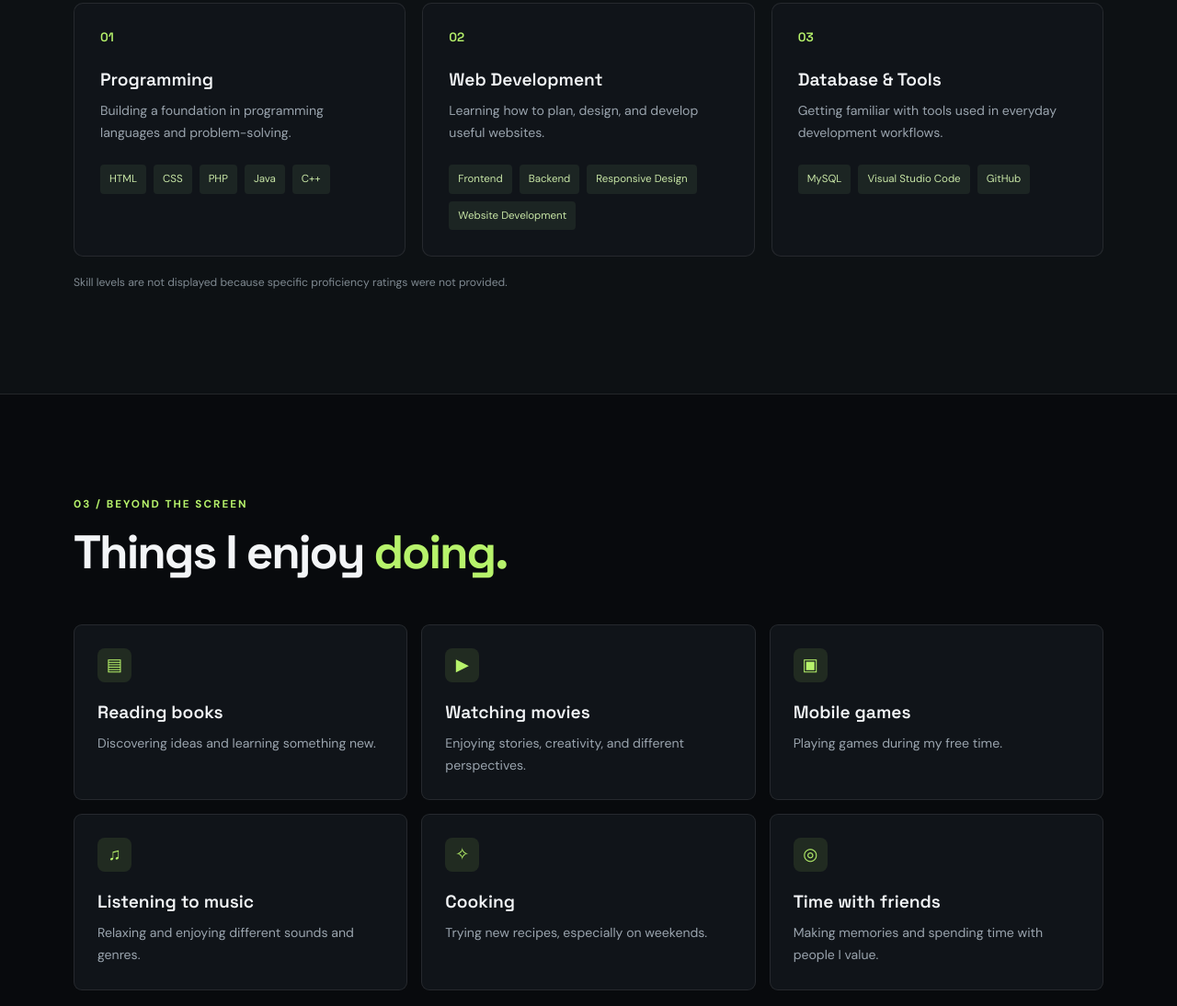
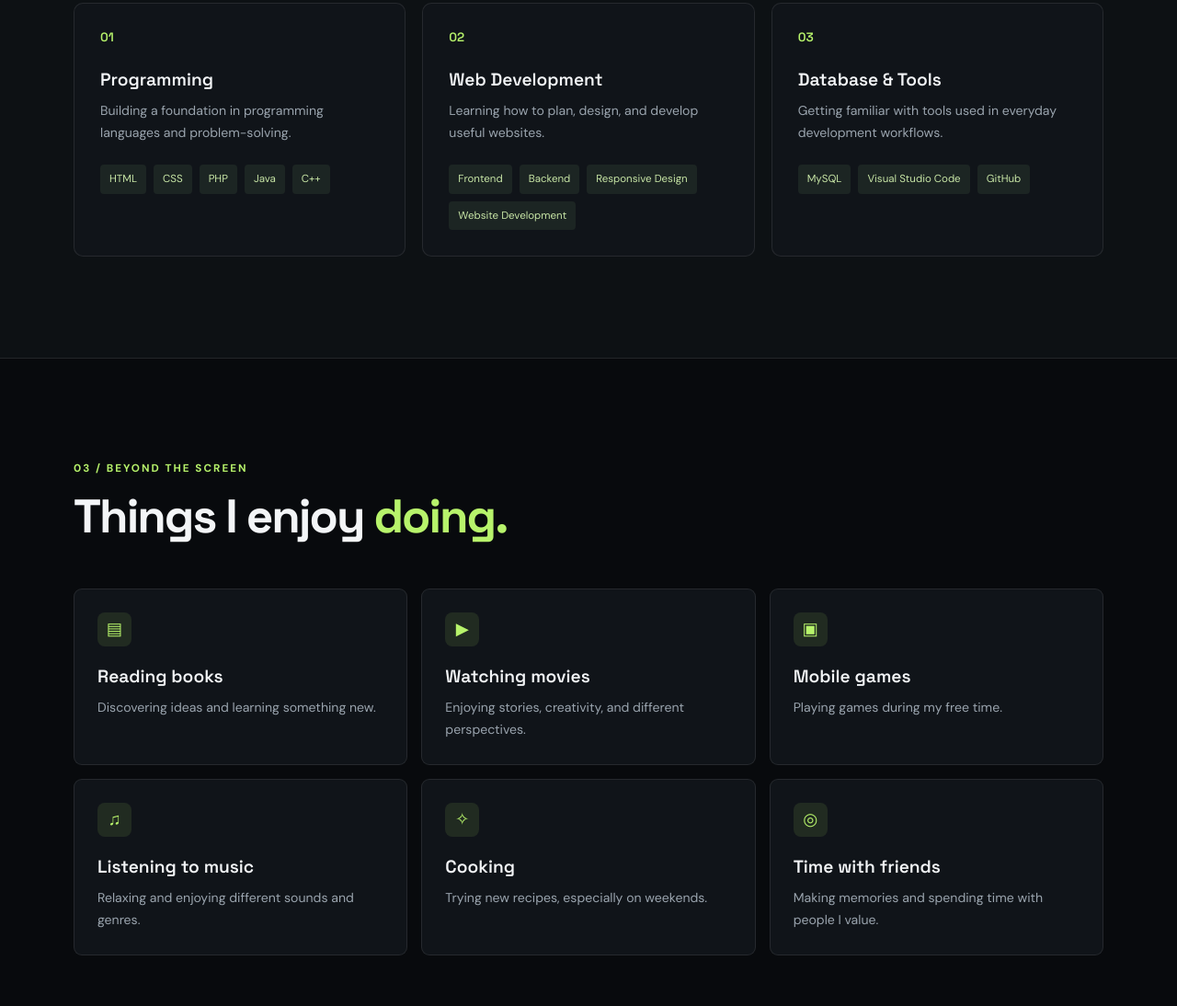
Before and after one commit to adrian-balceda/Balceda-project-1, a plain HTML site: page index.html in a window 1280 px wide. Shown: the part 2047-3141 px from the top of the page at 92% size. Drawn offline with Linux system fonts and the light colour scheme.

Commit message:
Finishing

```diff
--- a/index.html
+++ b/index.html
@@ -110,7 +110,7 @@
             <div class="tag-list"><span>MySQL</span><span>Visual Studio Code</span><span>GitHub</span></div>
           </article>
         </div>
-        <p class="skills-note">Skill levels are not displayed because specific proficiency ratings were not provided.</p>
+
       </div>
     </section>
 
```
